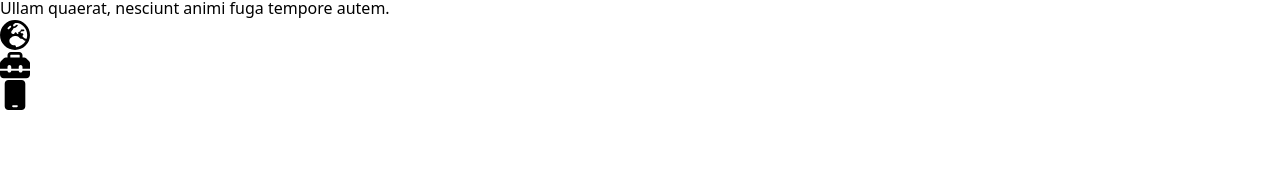
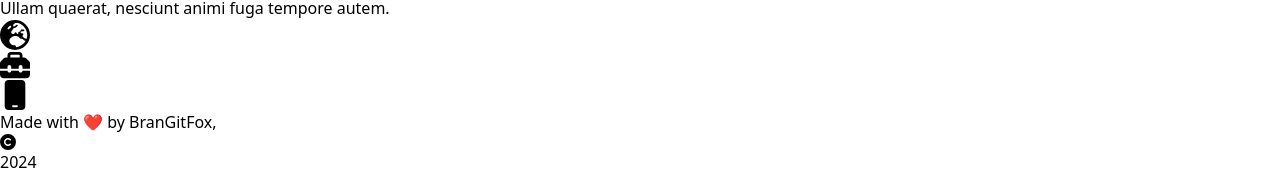
Before and after one commit to branGitfox/Pro, a React (Vite) app: page / in a window 1280 px wide. Shown: the part 2235-2406 px from the top of the page. Before the commit the page ends 2345 px from the top, so only its background shows below. Built offline with nearby package versions, Linux system fonts and the light colour scheme.

Commit message:
feat: adding copyright footer

```diff
--- a/src/App.tsx
+++ b/src/App.tsx
@@ -1,6 +1,6 @@
 import  { useState } from 'react'
 import br from '/br.jpg'
-import { FaBars, FaX, FaUserAstronaut, FaReact, FaLink, FaArrowRight, FaEarthEurope, FaToolbox, FaMobile } from 'react-icons/fa6';
+import { FaBars, FaX, FaUserAstronaut, FaReact, FaLink, FaArrowRight, FaEarthEurope, FaToolbox, FaMobile , FaCopyright} from 'react-icons/fa6';
 import { GitHub } from '@mui/icons-material';
 function App() {
   const [activeMenu, setActiveMenu] = useState<boolean>(false)
@@ -190,6 +190,9 @@ function App() {
                         </ul>
                 </div>
         </div>
+        <footer className='absolute top-[4270px] w-[100%] md:top-[3000px]'>
+            <p className='text-center font-semibold text-white'>Made with ❤️ by <a className='underline' href="">BranGitFox</a>, <FaCopyright className='inline'/> 2024</p>
+        </footer>
     </div>
 </>
 
```
